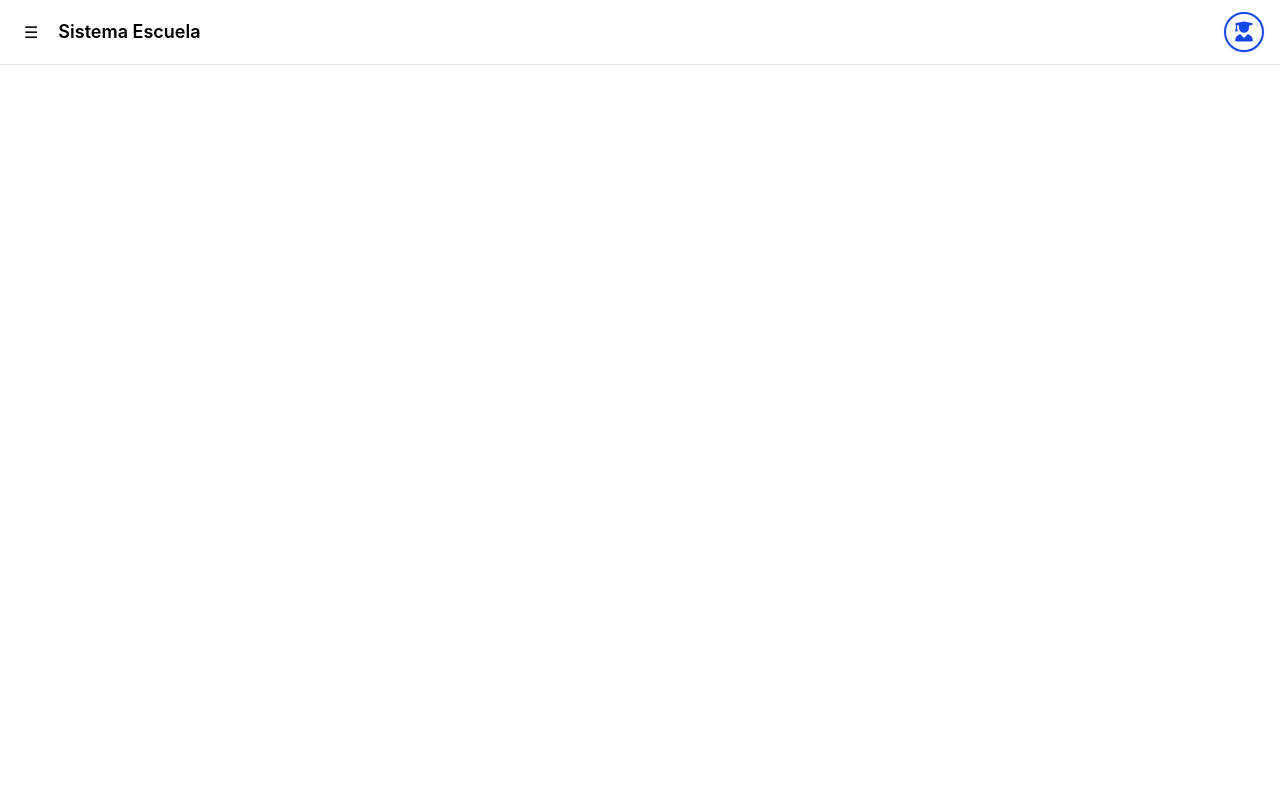
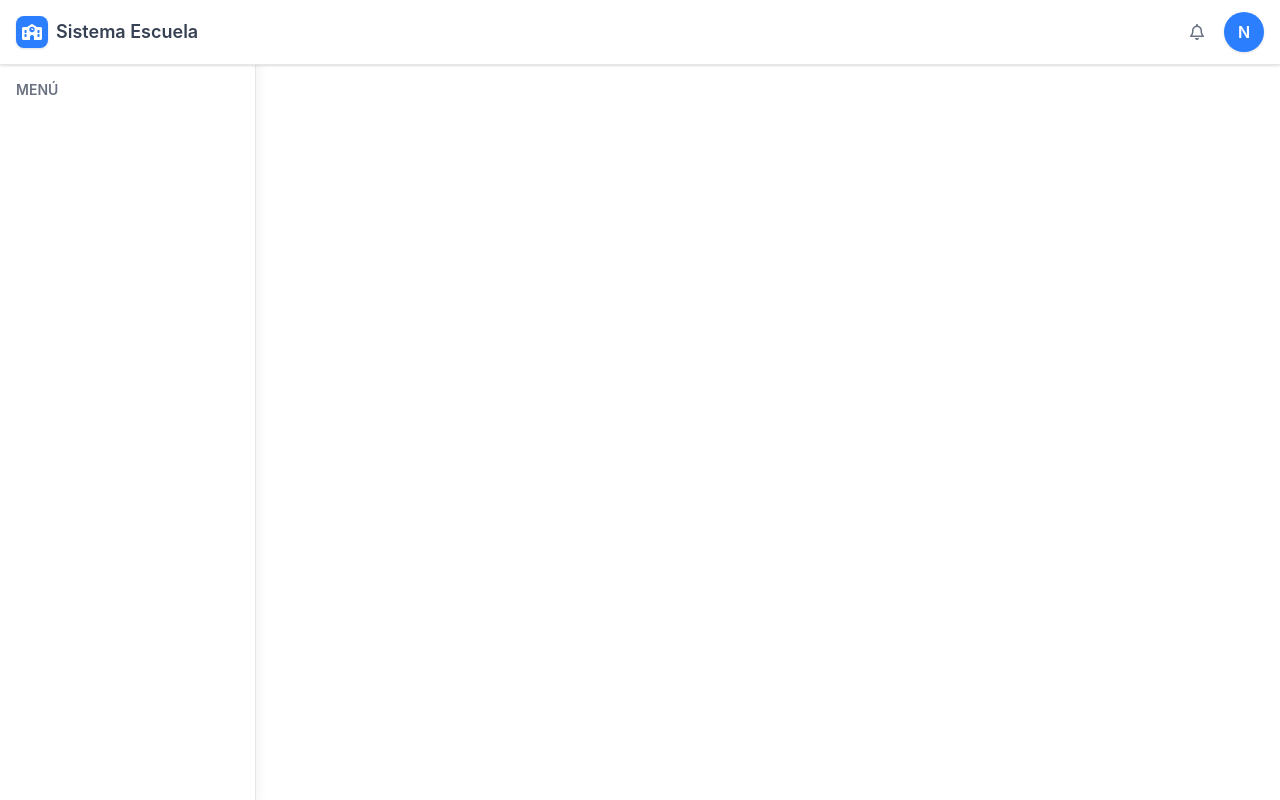
Before and after one commit to diego939/sistema-escuela-frontend-angular, an Angular app: page /pages in a window 1280 px wide. Built offline with nearby package versions, Linux system fonts and the light colour scheme; sample sign-in values are in the browser's storage.

Commit message:
fix change ui sidebar and navbar

```diff
--- a/src/app/layout/main-layout/main-layout.component.html
+++ b/src/app/layout/main-layout/main-layout.component.html
@@ -5,6 +5,8 @@
 <app-sidebar></app-sidebar>
 
 <!-- CONTENIDO -->
-<div class="pt-24 sm:ml-64 p-4">
-  <router-outlet></router-outlet>
+<div class="pt-16 sm:ml-64 p-4 transition-all duration-300">
+  <div class="max-w-12xl mx-auto mt-4">
+    <router-outlet></router-outlet>
+  </div>
 </div>
--- a/src/app/layout/navbar/navbar.component.html
+++ b/src/app/layout/navbar/navbar.component.html
@@ -1,44 +1,75 @@
-<nav class="fixed top-0 z-50 w-full bg-white border-b border-gray-200">
+<nav class="fixed top-0 z-50 w-full bg-white border-b border-gray-200 shadow-sm backdrop-blur supports-[backdrop-filter]:bg-white">
+
   <div class="px-4 py-3 flex justify-between items-center">
 
     <!-- IZQUIERDA -->
-    <div class="flex items-center gap-3">
-      <button (click)="toggleSidebar()"
-              class="p-2 hover:bg-gray-100 rounded">
-        ☰
+    <div class="flex items-center gap-4">
+
+      <!-- BOTÓN MOBILE -->
+      <button
+        (click)="toggleSidebar()"
+        class="p-2 rounded-lg hover:bg-gray-200 transition sm:hidden">
+        <i class="fa-solid fa-bars text-gray-600"></i>
       </button>
 
-      <span class="font-semibold text-lg">Sistema Escuela</span>
+      <!-- LOGO / TITULO -->
+      <div class="flex items-center gap-2">
+        <div class="w-8 h-8 flex items-center justify-center rounded bg-blue-500 text-white shadow-sm">
+          <i class="fa-solid fa-school"></i>
+        </div>
+
+        <span class="font-semibold text-lg text-gray-700">
+          Sistema Escuela
+        </span>
+      </div>
+
     </div>
 
     <!-- DERECHA -->
-    <div class="relative">
+    <div class="flex items-center gap-3 relative">
+
+      <!-- NOTIFICACIONES -->
+      <button class="p-2 rounded-lg hover:bg-gray-200 transition">
+        <i class="fa-regular fa-bell text-gray-500"></i>
+      </button>
 
       <!-- AVATAR -->
       <button
         (click)="toggleUserMenu()"
-        class="w-10 h-10 flex items-center justify-center rounded-full border-2 border-brand text-brand hover:bg-brand hover:text-white transition shadow-sm"
+        class="user-button w-10 h-10 flex items-center justify-center rounded-full bg-blue-500 text-white hover:bg-blue-600 transition shadow-sm"
       >
-        <i class="fa-solid fa-user-graduate text-xl"></i>
+        <span class="font-semibold">
+          {{ emailUsuario.charAt(0).toUpperCase() }}
+        </span>
       </button>
 
       <!-- DROPDOWN -->
       <div *ngIf="isUserMenuOpen"
-           class="absolute right-0 mt-2 w-44 bg-[#F7F5F5] border border-gray-200 rounded shadow">
+           class="user-menu absolute right-0 top-12 w-56 bg-white border border-gray-200 rounded-lg shadow-lg overflow-hidden">
 
-        <div class="px-4 py-2">
-          <p class="text-sm font-medium">Usuario</p>
-          <p class="text-xs text-gray-500">{{ emailUsuario }}</p>
+        <!-- INFO USUARIO -->
+        <div class="px-4 py-3 border-b border-gray-200">
+          <p class="text-sm font-medium text-gray-900">
+            Usuario
+          </p>
+          <p class="text-xs text-gray-500 truncate">
+            {{ emailUsuario }}
+          </p>
         </div>
 
-        <button (click)="logout()"
-                class="w-full text-left px-4 py-2 hover:bg-gray-100">
-        <i class="fas fa-sign-out-alt"></i>
+        <!-- ACCIONES -->
+        <button
+          (click)="logout()"
+          class="w-full flex items-center gap-2 px-4 py-2 text-sm text-gray-700 hover:bg-gray-100 transition">
+
+          <i class="fa-solid fa-right-from-bracket"></i>
           Cerrar sesión
         </button>
 
       </div>
+
     </div>
 
   </div>
+
 </nav>
--- a/src/app/layout/navbar/navbar.component.ts
+++ b/src/app/layout/navbar/navbar.component.ts
@@ -1,4 +1,4 @@
-import { Component } from '@angular/core';
+import { Component, HostListener } from '@angular/core';
 import { LayoutService } from '../../core/services/layout.service';
 import { AuthService } from '../../core/services/auth.service';
 import { RouterModule, Router } from '@angular/router';
@@ -40,4 +40,16 @@ logout() {
   this.authService.logout();
   this.router.navigate(['/login']);
 }
+
+@HostListener('document:click', ['$event'])
+onClickOutside(event: MouseEvent) {
+  const target = event.target as HTMLElement;
+
+  const clickedInsideDropdown = target.closest('.user-menu');
+  const clickedButton = target.closest('.user-button');
+
+  if (!clickedInsideDropdown && !clickedButton) {
+    this.isUserMenuOpen = false;
+  }
 }
+}
--- a/src/app/layout/sidebar/sidebar.component.html
+++ b/src/app/layout/sidebar/sidebar.component.html
@@ -1,29 +1,50 @@
 <!-- SIDEBAR -->
 <div
-  class="fixed top-0 left-0 z-40 w-64 h-full bg-white border-r border-gray-200 pt-16 transition-transform duration-300"
-  [class.-translate-x-full]="!isSidebarOpen"
+  class="fixed top-0 left-0 z-40 w-64 h-full bg-white dark:bg-gray-800 border-r border-gray-200 dark:border-gray-700 pt-16 shadow-lg transition-transform duration-300
+
+  -translate-x-full   <!-- 👈 oculto por defecto (mobile) -->
+  sm:translate-x-0    <!-- 👈 visible SIEMPRE en desktop -->
+
+  "
   [class.translate-x-0]="isSidebarOpen"
 >
 
-  <ul class="p-4 space-y-2">
+  <!-- Header -->
+  <div class="px-4 mb-4 mt-4">
+    <h3 class="text-sm font-semibold text-gray-500 uppercase dark:text-gray-400">
+      Menú
+    </h3>
+  </div>
+
+  <!-- Menu -->
+  <ul class="px-3 space-y-1">
 
     <li *ngFor="let menu of menus">
       <a
         [routerLink]="menu.menuUrl"
         (click)="closeAll()"
-        routerLinkActive="bg-blue-100 text-blue-600"
-        class="flex items-center gap-3 px-3 py-2 rounded hover:bg-gray-100">
+        routerLinkActive="bg-blue-100 text-blue-700 dark:bg-blue-900 dark:text-blue-300"
+        class="flex items-center gap-3 px-3 py-2 rounded-lg text-gray-700 dark:text-gray-300 hover:bg-gray-100 dark:hover:bg-gray-700 transition-colors duration-200"
+      >
 
-        <i [class]="menu.menuIcono"></i>
+        <!-- Icono -->
+        <i class="text-base"
+           [class]="menu.menuIcono"></i>
 
-        <span>{{ menu.menuNombre }}</span>
+        <!-- Texto -->
+        <span class="font-medium">
+          {{ menu.menuNombre }}
+        </span>
+
       </a>
     </li>
 
   </ul>
+
 </div>
 
+<!-- OVERLAY MOBILE -->
 <div *ngIf="isSidebarOpen"
      (click)="closeAll()"
-     class="fixed inset-0 bg-black/50 z-30 sm:hidden">
+     class="fixed inset-0 bg-black/50 backdrop-blur-sm z-30 sm:hidden">
 </div>
```
